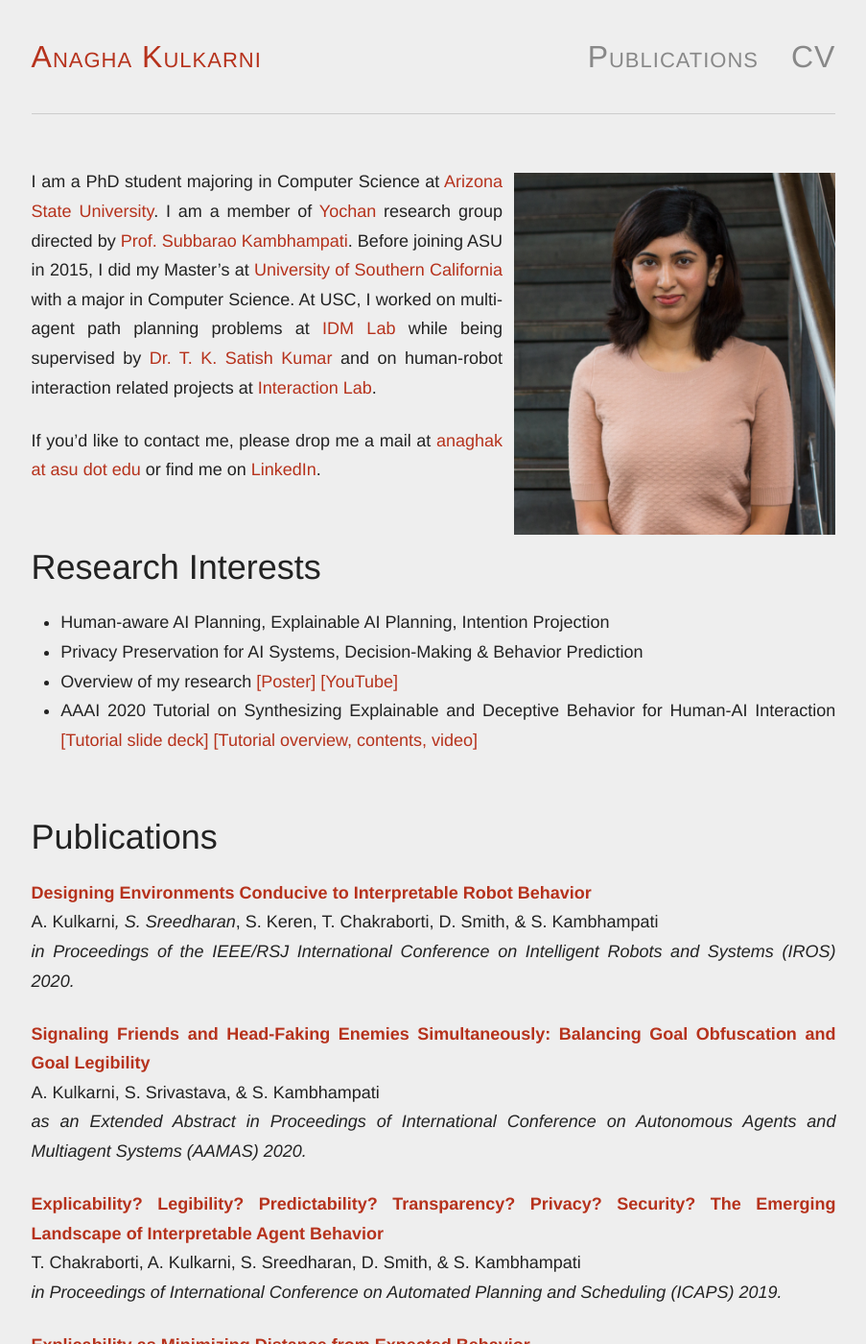
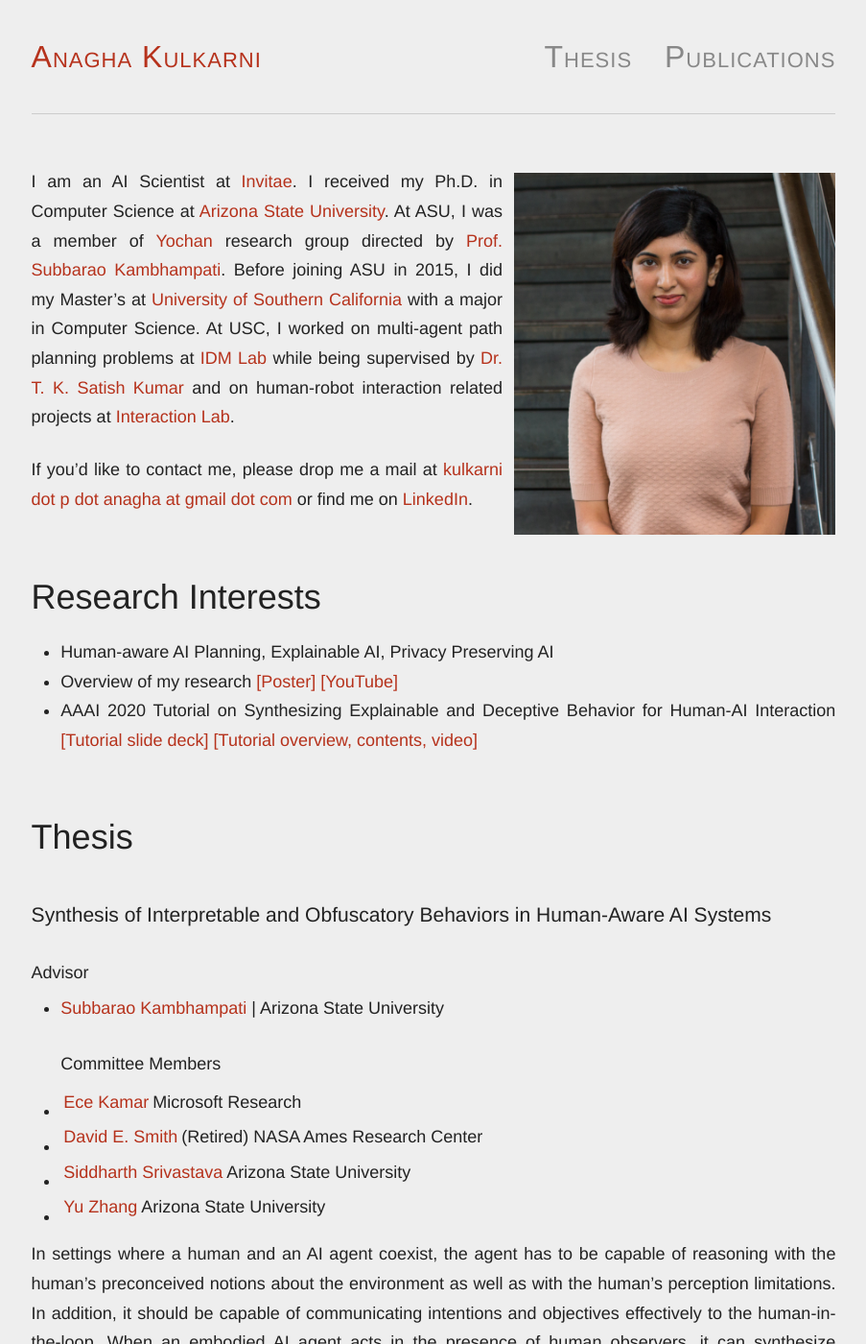
Before and after one commit to AnaghaK/anaghak.github.io, a Jekyll site: the page built from index.md, in a window 1280 px wide and 1400 px high. Shown: the whole window at 96% size, without its empty margins (188-1091 px from the left). Built offline with Jekyll 4.4.1, drawn with Linux system fonts in a browser that asks for light colours; some of the changed text lies outside the part shown.

Commit message:
Thesis update

```diff
--- a/index.md
+++ b/index.md
@@ -90,16 +90,31 @@ pubs:
 
 {% include image.html url="images/anagha.jpg" caption="" max_width="3px" align="right" %}
 
-I am a PhD student majoring in Computer Science at [Arizona State University](http://www.asu.edu){:target="_blank"}. I am a member of [Yochan](https://yochan-lab.github.io/home/){:target="_blank"} research group directed by [Prof. Subbarao Kambhampati](http://rakaposhi.eas.asu.edu/){:target="_blank"}. Before joining ASU in 2015, I did my Master's at [University of Southern California](http://www.usc.edu){:target="_blank"} with a major in Computer Science. At USC, I worked on multi-agent path planning problems at [IDM Lab](http://idm-lab.org){:target="_blank"} while being supervised by [Dr. T. K. Satish Kumar](https://www.tkskwork.org/){:target="_blank"} and on human-robot interaction related projects at [Interaction Lab](http://robotics.usc.edu/interaction/){:target="_blank"}.
+I am an AI Scientist at [Invitae](https://www.invitae.com/en){:target="_blank"}. I received my Ph.D. in Computer Science at [Arizona State University](http://www.asu.edu){:target="_blank"}. At ASU, I was a member of [Yochan](https://yochan-lab.github.io/home/){:target="_blank"} research group directed by [Prof. Subbarao Kambhampati](http://rakaposhi.eas.asu.edu/){:target="_blank"}. Before joining ASU in 2015, I did my Master's at [University of Southern California](http://www.usc.edu){:target="_blank"} with a major in Computer Science. At USC, I worked on multi-agent path planning problems at [IDM Lab](http://idm-lab.org){:target="_blank"} while being supervised by [Dr. T. K. Satish Kumar](https://www.tkskwork.org/){:target="_blank"} and on human-robot interaction related projects at [Interaction Lab](http://robotics.usc.edu/interaction/){:target="_blank"}.
 
-If you'd like to contact me, please drop me a mail at [anaghak at asu dot edu](mailto:anaghak@asu.edu) or find me on [LinkedIn](https://www.linkedin.com/in/anaghapk){:target="_blank"}.
+If you'd like to contact me, please drop me a mail at [kulkarni dot p dot anagha at gmail dot com](mailto:kulkarni.p.anagha@gmail.com) or find me on [LinkedIn](https://www.linkedin.com/in/anaghapk){:target="_blank"}.
 
 # Research Interests
-* Human-aware AI Planning, Explainable AI Planning, Intention Projection
-* Privacy Preservation for AI Systems, Decision-Making & Behavior Prediction
+* Human-aware AI Planning, Explainable AI, Privacy Preserving AI
 * Overview of my research [[Poster]](https://www.dropbox.com/s/zxo80tsqxl40t5t/ResearchPoster.pdf?dl=0) [[YouTube]](https://youtu.be/WvjNAWtnCbs)
 * AAAI 2020 Tutorial on Synthesizing Explainable and Deceptive Behavior for Human-AI Interaction
 [[Tutorial slide deck]](https://www.dropbox.com/s/9z9iedehwhcxm22/tutorial.pdf?dl=0) [[Tutorial overview, contents, video]](https://yochan-lab.github.io/tutorial/AAAI-2020/)
+
+# <a name="thesis"></a>Thesis
+
+### Synthesis of Interpretable and Obfuscatory Behaviors in Human-Aware AI Systems
+
+#### Advisor
+* [Subbarao Kambhampati](http://rakaposhi.eas.asu.edu/){:target="_blank"} | Arizona State University
+#### Committee Members
+* [Ece Kamar](https://www.ecekamar.com/){:target="_blank"} | Microsoft Research
+* [David E. Smith](http://psresearch.xyz/){:target="_blank"} | (Retired) NASA Ames Research Center
+* [Siddharth Srivastava](http://siddharthsrivastava.net/){:target="_blank"} | Arizona State University
+* [Yu Zhang](http://www.public.asu.edu/~yzhan442/){:target="_blank"} | Arizona State University
+
+In settings where a human and an AI agent coexist, the agent has to be capable of reasoning with the human’s preconceived notions about the environment as well as with the human’s perception limitations. In addition, it should be capable of communicating intentions and objectives effectively to the human-in- the-loop. When an embodied AI agent acts in the presence of human observers, it can synthesize interpretable behaviors like explicable, legible, and assistive behaviors by accounting for the human’s mental model (inclusive of her sensor model) in its reasoning process. This thesis will study different behavior synthesis algorithms which focus on improving the interpretability of the agent’s behavior in the presence of a human observer. Further, this thesis will study how environment redesign strategies can be leveraged to improve the overall interpretability of the agent’s behavior. At times, the agent’s environment may also consist of purely adversarial entities or mixed entities (i.e. adversarial as well as cooperative entities), that are trying to infer information from the AI agent’s behavior. In such settings, it is crucial for the agent to exhibit obfuscatory behavior that prevents sensitive information from falling into the hands of the adversarial entities. This thesis will show that it is possible to synthesize interpretable as well as obfuscatory behaviors using a single underlying algorithmic framework.
+
+[Read More](/files/thesis.pdf){:target="_blank"}
 
 # <a name="publications"></a>Publications
 
@@ -108,5 +123,4 @@ If you'd like to contact me, please drop me a mail at [anaghak at asu dot edu](m
 {{pub.author}}<br />
 *{{pub.journal}}*
 {% if pub.media %}<br />Media: {% for article in pub.media %}[[{{article.name}}]({{article.url}}){:target="_blank"}] {% endfor %}{% endif %}
-
 {% endfor %}
```
Also changed, not shown: _data/menu.yml (+4 -3 lines).
